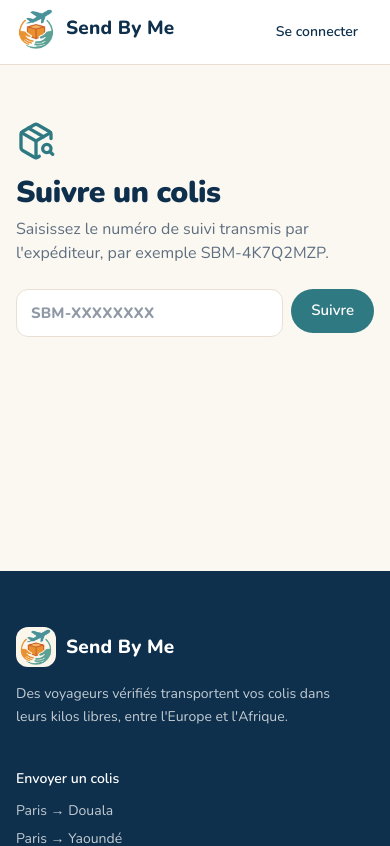
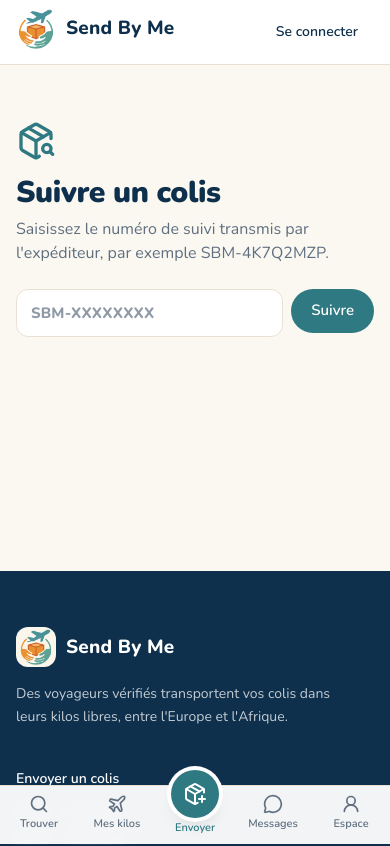
Before and after one commit to Darkeness237/Send-by-me, a Next.js app: page /suivi in a window 390 px wide. Shown: the top 846 px of the page. Built offline with nearby package versions, Linux system fonts and the light colour scheme; no server answers.

Commit message:
Demandes d'envoi mises en avant (en-tête, accueil, barre d'onglets mobile), logo complet dans les e-mails
Co-Authored-By: Claude Opus 5.5 <noreply@anthropic.com>
Claude-Session: https://claude.ai/code/session_019gPh1fKrJr2jnt73JRmGUY

```diff
--- a/src/app/layout.tsx
+++ b/src/app/layout.tsx
@@ -53,7 +53,7 @@ export default function RootLayout({ children }: Readonly<{ children: React.Reac
       <head>
         <script dangerouslySetInnerHTML={{ __html: INTRO_SCRIPT }} />
       </head>
-      <body className="min-h-dvh">
+      <body className="min-h-dvh pb-[calc(4.5rem+env(safe-area-inset-bottom))] md:pb-0">
         <IntroSplash />
         {children}
         <PwaInstall />
--- /dev/null
+++ b/src/components/mobile-tab-bar.tsx
@@ -0,0 +1,44 @@
+"use client";
+
+import Link from "next/link";
+import { usePathname } from "next/navigation";
+import { MessageCircle, PackagePlus, Plane, Search, UserRound } from "lucide-react";
+
+const TABS = [
+  { href: "/recherche", label: "Trouver", icon: Search },
+  { href: "/publier", label: "Mes kilos", icon: Plane },
+  { href: "/demandes/nouvelle", label: "Envoyer", icon: PackagePlus, primary: true },
+  { href: "/messages", label: "Messages", icon: MessageCircle },
+  { href: "/espace", label: "Espace", icon: UserRound },
+];
+
+/** Barre d'onglets en bas d'écran sur mobile (comme une application) : envoyer et proposer ses kilos à portée de pouce. */
+export function MobileTabBar() {
+  const path = usePathname();
+  return (
+    <nav
+      aria-label="Navigation principale"
+      className="fixed inset-x-0 bottom-0 z-40 border-t border-line bg-white/95 pb-[env(safe-area-inset-bottom)] backdrop-blur md:hidden"
+    >
+      <ul className="mx-auto grid max-w-md grid-cols-5">
+        {TABS.map(({ href, label, icon: Icon, primary }) => {
+          const active = path === href || (href !== "/" && path.startsWith(`${href}/`));
+          return (
+            <li key={href}>
+              <Link href={href} className="flex flex-col items-center gap-0.5 py-2 text-[11px] font-semibold" aria-current={active ? "page" : undefined}>
+                {primary ? (
+                  <span className="-mt-6 flex h-12 w-12 items-center justify-center rounded-full bg-brand text-white shadow-lg ring-4 ring-white">
+                    <Icon className="h-6 w-6" aria-hidden="true" />
+                  </span>
+                ) : (
+                  <Icon className={`h-5 w-5 ${active ? "text-brand" : "text-muted"}`} aria-hidden="true" />
+                )}
+                <span className={primary ? "text-brand" : active ? "text-brand" : "text-muted"}>{label}</span>
+              </Link>
+            </li>
+          );
+        })}
+      </ul>
+    </nav>
+  );
+}
--- a/src/components/page-shell.tsx
+++ b/src/components/page-shell.tsx
@@ -1,4 +1,5 @@
 import type { ReactNode } from "react";
+import { MobileTabBar } from "@/components/mobile-tab-bar";
 import { SiteFooter } from "@/components/site-footer";
 import { SiteHeader } from "@/components/site-header";
 import { isSupabaseConfigured } from "@/lib/env";
@@ -14,6 +15,7 @@ export function PageShell({ children, footer = true }: { children: ReactNode; fo
       <SiteHeader />
       <main className="min-h-[60vh]">{children}</main>
       {footer && <SiteFooter />}
+      <MobileTabBar />
     </>
   );
 }
--- a/src/components/pwa.tsx
+++ b/src/components/pwa.tsx
@@ -58,7 +58,7 @@ export function PwaInstall() {
 
   if (hidden) return null;
   return (
-    <div role="dialog" aria-label="Installer l'application" className="fixed inset-x-3 bottom-3 z-50 mx-auto flex max-w-md items-center gap-3 rounded-2xl bg-ink p-4 text-white shadow-2xl ring-1 ring-white/10 sm:bottom-5">
+    <div role="dialog" aria-label="Installer l'application" className="fixed inset-x-3 bottom-20 z-50 mx-auto flex max-w-md items-center gap-3 rounded-2xl bg-ink p-4 text-white shadow-2xl ring-1 ring-white/10 md:bottom-5">
       <Image src="/icons/icon-192.png" alt="" width={44} height={44} className="rounded-xl" />
       <div className="min-w-0 flex-1 text-sm">
         <p className="font-bold">Installer Send By Me</p>
--- a/src/lib/notify.ts
+++ b/src/lib/notify.ts
@@ -30,7 +30,7 @@ function emailHtml(n: Notice) {
   return `<!doctype html><html lang="fr"><body style="margin:0;background:#fbf8f1;font-family:Arial,Helvetica,sans-serif;color:#0e304c">
 <table role="presentation" width="100%" cellpadding="0" cellspacing="0" style="padding:28px 12px"><tr><td align="center">
 <table role="presentation" width="100%" cellpadding="0" cellspacing="0" style="max-width:520px;background:#fff;border-radius:20px;overflow:hidden">
-<tr><td style="background:#fbf8f1;padding:20px 28px;border-bottom:1px solid #e8e1d3"><img src="${SITE_URL}/icons/icon-192.png" width="40" height="40" alt="" style="vertical-align:middle;border-radius:10px"> <span style="font-size:20px;font-weight:bold;vertical-align:middle;margin-left:8px">Send By Me</span></td></tr>
+<tr><td align="center" style="background:#fbf8f1;padding:26px 28px 18px;border-bottom:1px solid #e8e1d3"><img src="${SITE_URL}/brand/logo-email.png" width="170" height="145" alt="Send By Me" style="display:block;border:0;width:170px;height:auto"></td></tr>
 <tr><td style="padding:28px">
 <h1 style="margin:0 0 10px;font-size:21px">${escape(n.title)}</h1>
 ${n.body ? `<p style="margin:0 0 22px;font-size:16px;line-height:1.5;color:#2b4964">${escape(n.body)}</p>` : ""}
--- a/supabase/templates/confirmation.html
+++ b/supabase/templates/confirmation.html
@@ -3,7 +3,7 @@
 <html lang="fr"><body style="margin:0;background:#fbf8f1;font-family:Arial,Helvetica,sans-serif;color:#0e304c">
 <table role="presentation" width="100%" cellpadding="0" cellspacing="0" style="background:#fbf8f1;padding:32px 12px"><tr><td align="center">
 <table role="presentation" width="100%" cellpadding="0" cellspacing="0" style="max-width:520px;background:#ffffff;border-radius:20px;overflow:hidden">
-<tr><td style="background:#fbf8f1;padding:22px 28px;border-bottom:1px solid #e8e1d3"><img src="https://www.send-by-me.com/icons/icon-192.png" width="44" height="44" alt="Send By Me" style="vertical-align:middle;border-radius:10px"> <span style="color:#0e304c;font-size:20px;font-weight:bold;vertical-align:middle;margin-left:8px">Send By Me</span></td></tr>
+<tr><td align="center" style="background:#fbf8f1;padding:26px 28px 18px;border-bottom:1px solid #e8e1d3"><img src="https://www.send-by-me.com/brand/logo-email.png" width="170" height="145" alt="Send By Me" style="display:block;border:0;width:170px;height:auto"></td></tr>
 <tr><td style="padding:32px 28px">
 <h1 style="margin:0 0 12px;font-size:24px">Confirmez votre inscription à Send By Me</h1>
 <p style="margin:0 0 24px;font-size:16px;line-height:1.5;color:#2b4964">Bienvenue ! Il reste une étape : confirmez votre adresse e-mail pour activer votre compte et envoyer ou transporter vos premiers colis.</p>
--- a/supabase/templates/email_change.html
+++ b/supabase/templates/email_change.html
@@ -3,7 +3,7 @@
 <html lang="fr"><body style="margin:0;background:#fbf8f1;font-family:Arial,Helvetica,sans-serif;color:#0e304c">
 <table role="presentation" width="100%" cellpadding="0" cellspacing="0" style="background:#fbf8f1;padding:32px 12px"><tr><td align="center">
 <table role="presentation" width="100%" cellpadding="0" cellspacing="0" style="max-width:520px;background:#ffffff;border-radius:20px;overflow:hidden">
-<tr><td style="background:#fbf8f1;padding:22px 28px;border-bottom:1px solid #e8e1d3"><img src="https://www.send-by-me.com/icons/icon-192.png" width="44" height="44" alt="Send By Me" style="vertical-align:middle;border-radius:10px"> <span style="color:#0e304c;font-size:20px;font-weight:bold;vertical-align:middle;margin-left:8px">Send By Me</span></td></tr>
+<tr><td align="center" style="background:#fbf8f1;padding:26px 28px 18px;border-bottom:1px solid #e8e1d3"><img src="https://www.send-by-me.com/brand/logo-email.png" width="170" height="145" alt="Send By Me" style="display:block;border:0;width:170px;height:auto"></td></tr>
 <tr><td style="padding:32px 28px">
 <h1 style="margin:0 0 12px;font-size:24px">Changement d'adresse e-mail</h1>
 <p style="margin:0 0 24px;font-size:16px;line-height:1.5;color:#2b4964">Confirmez votre nouvelle adresse e-mail pour votre compte Send By Me.</p>
--- a/supabase/templates/magic_link.html
+++ b/supabase/templates/magic_link.html
@@ -3,7 +3,7 @@
 <html lang="fr"><body style="margin:0;background:#fbf8f1;font-family:Arial,Helvetica,sans-serif;color:#0e304c">
 <table role="presentation" width="100%" cellpadding="0" cellspacing="0" style="background:#fbf8f1;padding:32px 12px"><tr><td align="center">
 <table role="presentation" width="100%" cellpadding="0" cellspacing="0" style="max-width:520px;background:#ffffff;border-radius:20px;overflow:hidden">
-<tr><td style="background:#fbf8f1;padding:22px 28px;border-bottom:1px solid #e8e1d3"><img src="https://www.send-by-me.com/icons/icon-192.png" width="44" height="44" alt="Send By Me" style="vertical-align:middle;border-radius:10px"> <span style="color:#0e304c;font-size:20px;font-weight:bold;vertical-align:middle;margin-left:8px">Send By Me</span></td></tr>
+<tr><td align="center" style="background:#fbf8f1;padding:26px 28px 18px;border-bottom:1px solid #e8e1d3"><img src="https://www.send-by-me.com/brand/logo-email.png" width="170" height="145" alt="Send By Me" style="display:block;border:0;width:170px;height:auto"></td></tr>
 <tr><td style="padding:32px 28px">
 <h1 style="margin:0 0 12px;font-size:24px">Connexion à Send By Me</h1>
 <p style="margin:0 0 24px;font-size:16px;line-height:1.5;color:#2b4964">Cliquez sur le bouton pour vous connecter. Le lien est valable une heure.</p>
--- a/supabase/templates/recovery.html
+++ b/supabase/templates/recovery.html
@@ -3,7 +3,7 @@
 <html lang="fr"><body style="margin:0;background:#fbf8f1;font-family:Arial,Helvetica,sans-serif;color:#0e304c">
 <table role="presentation" width="100%" cellpadding="0" cellspacing="0" style="background:#fbf8f1;padding:32px 12px"><tr><td align="center">
 <table role="presentation" width="100%" cellpadding="0" cellspacing="0" style="max-width:520px;background:#ffffff;border-radius:20px;overflow:hidden">
-<tr><td style="background:#fbf8f1;padding:22px 28px;border-bottom:1px solid #e8e1d3"><img src="https://www.send-by-me.com/icons/icon-192.png" width="44" height="44" alt="Send By Me" style="vertical-align:middle;border-radius:10px"> <span style="color:#0e304c;font-size:20px;font-weight:bold;vertical-align:middle;margin-left:8px">Send By Me</span></td></tr>
+<tr><td align="center" style="background:#fbf8f1;padding:26px 28px 18px;border-bottom:1px solid #e8e1d3"><img src="https://www.send-by-me.com/brand/logo-email.png" width="170" height="145" alt="Send By Me" style="display:block;border:0;width:170px;height:auto"></td></tr>
 <tr><td style="padding:32px 28px">
 <h1 style="margin:0 0 12px;font-size:24px">Nouveau mot de passe</h1>
 <p style="margin:0 0 24px;font-size:16px;line-height:1.5;color:#2b4964">Vous avez demandé à réinitialiser votre mot de passe Send By Me. Le lien est valable une heure.</p>
```
Also changed, not shown: src/app/page.tsx (+28 -2 lines), src/components/site-header.tsx (+10 -11 lines), public/brand/logo-email.png (added).
